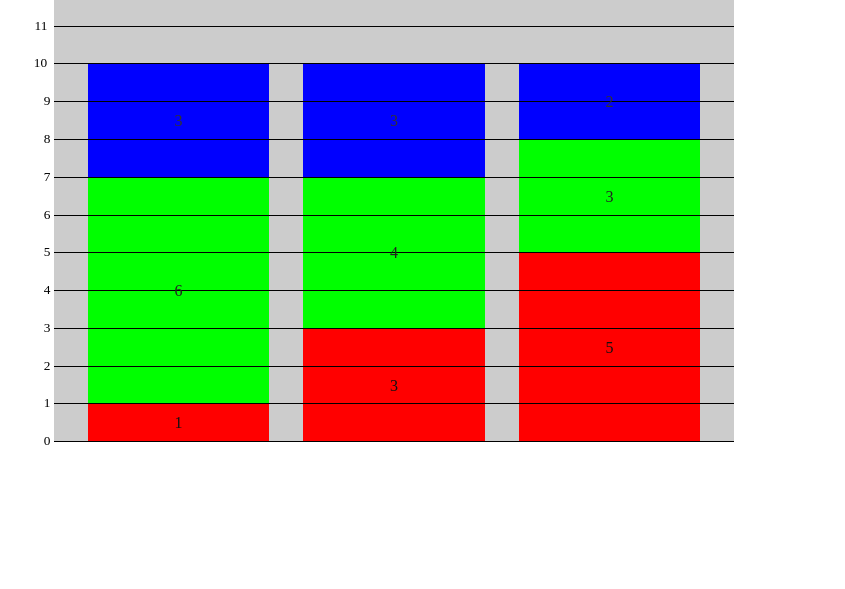
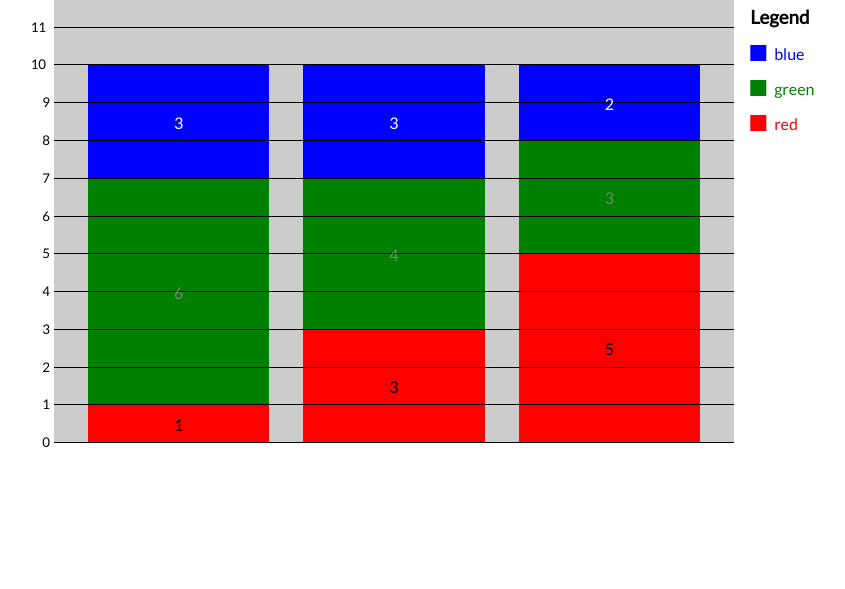
Before and after one commit to albho/bar-charts, a website: page index.html in a window 1280 px wide. Shown: the part 211-800 px from the top of the page, without its empty margins (246-1091 px from the left). Drawn offline with nearby package versions, Linux system fonts and the light colour scheme.

Commit message:
add configurable legend for stacked bar

```diff
--- a/script.js
+++ b/script.js
@@ -30,10 +30,10 @@ const options = {
     // colors: ["#222", "#444", "#666"],
     // valueColors: ["#f00", "#0f0", "#00f"],
     // labelColors: ["#f00", "#0f0", "#00f"],
-    labels: ["top", "middle", "bottom"],
-    colors: ["#f00", "#0f0", "#00f"],
-    valueColors: ["#111", "#222", "#333"],
-    labelColors: ["#000", "#000", "#000"],
+    labels: ["red", "green", "blue"], // label text
+    colors: ["red", "green", "blue"], // bar colors
+    valueColors: ["black", "grey", "white"],
+    labelColors: ["red", "green", "blue"],
   },
 };
 const element = $("#barChart");
@@ -56,7 +56,7 @@ function renderChart(chart, element) {
   element.css("background-color", backgroundColor);
 }
 
-function renderBars(data, bars) {
+function renderBars(data, bars, element) {
   const dataLength = data.length;
 
   for (let i = 0; i < dataLength; i++) {
@@ -114,6 +114,14 @@ function renderStackedBars(data, options) {
       }
       // $(`#barLabel${[i]}`).css("color", labelColor);
     }
+  }
+  $(element).append("<div class='stackedLabels'><h3>Legend</h3></div>");
+  for (let i = options.bars.labels.length - 1; i >= 0; i--) {
+    $(".stackedLabels").append(
+      `<div id='stackedLabel${i}'><div class='colorBox' id='colorBox${i}'></div>${options.bars.labels[i]}</div>`
+    );
+    $(`#colorBox${i}`).css("background-color", options.bars.colors[i]);
+    $(`#stackedLabel${i}`).css("color", options.bars.labelColors[i]);
   }
 }
 
@@ -187,9 +195,9 @@ function drawBarChart(data, options, element) {
   renderTitle(title);
   renderChart(chart, element);
   if (options.type === "regular") {
-    renderBars(data, bars);
+    renderBars(data, bars, element);
   } else if (options.type === "stacked") {
-    renderStackedBars(data, options);
+    renderStackedBars(data, options, element);
   }
   setTicks(chart, element);
   setAxis(data, chart, bars);
--- a/styles.css
+++ b/styles.css
@@ -4,7 +4,7 @@
   box-sizing: border-box;
   margin: 0;
   padding: 0;
-  font-family: "Lato: sans-serif;
+  font-family: Lato, sans-serif;
 }
 
 #chartContainer {
@@ -60,11 +60,33 @@
 }
 
 /* stacked bars default x-axis */
+h3 {
+  margin-bottom: 1rem;
+}
+
 .stackedBar {
-
   width: 100%;
   text-align: center;
   display: flex;
   flex-direction: column;
   align-items: center;
 }
+
+.stackedLabels {
+  position: absolute;
+  top: 1rem;
+  right: -1rem;
+  transform: translate(100%);
+}
+
+.stackedLabels > div {
+  display: flex;
+  margin-bottom: 1rem;
+  align-items: center;
+}
+
+.colorBox {
+  height: 1rem;
+  width: 1rem;
+  margin-right: 0.5rem;
+}
```
